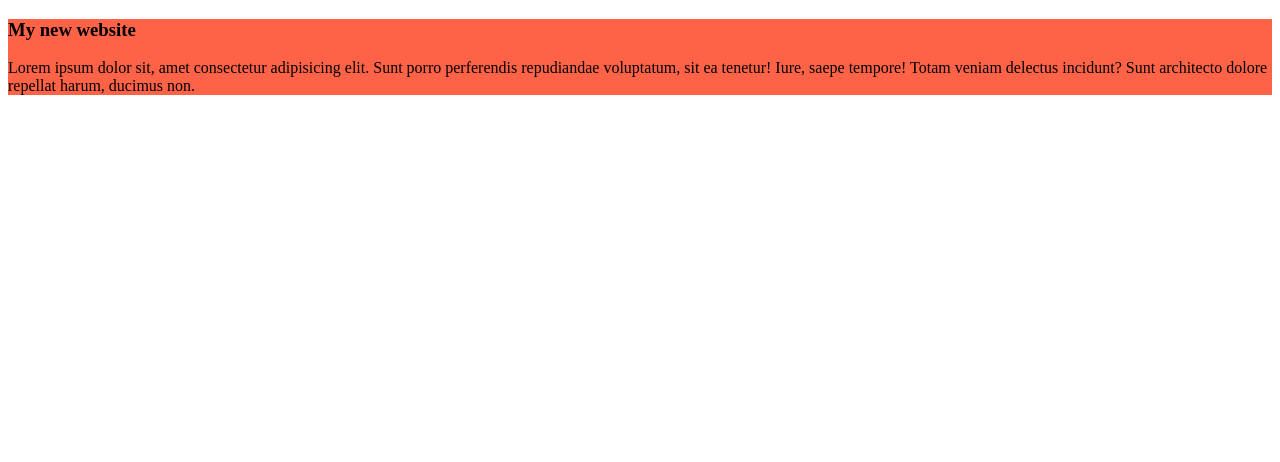
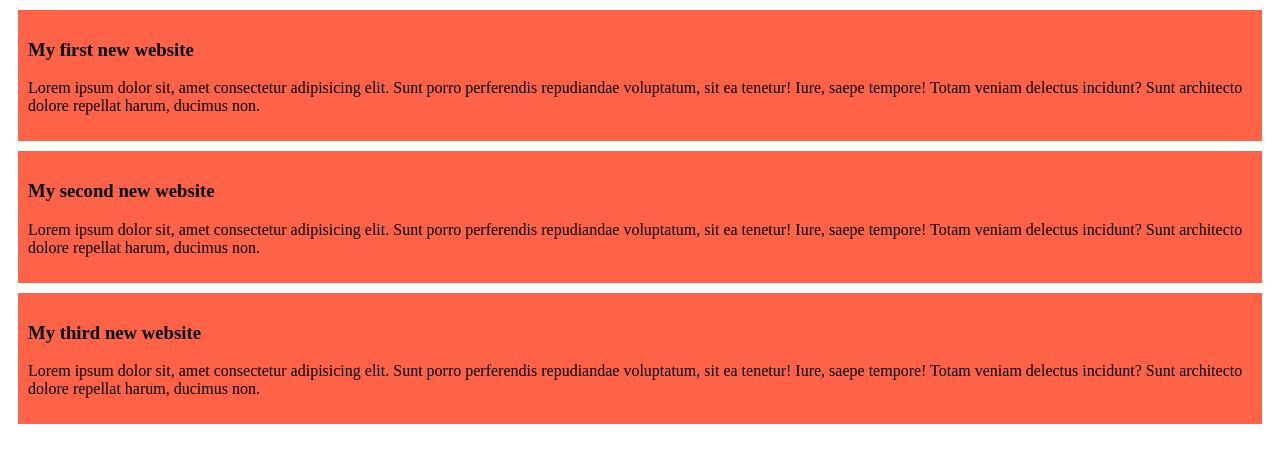
Before and after one commit to hamim680/my-simple-website, a plain HTML site: page index.html in a window 1280 px wide. Drawn offline with Linux system fonts and the light colour scheme.

Commit message:
added the second blog and the third blog

```diff
--- a/index.html
+++ b/index.html
@@ -9,7 +9,15 @@
 <body>
 
     <div>
-        <h3>My new website</h3>
+        <h3>My first new website</h3>
+        <p>Lorem ipsum dolor sit, amet consectetur adipisicing elit. Sunt porro perferendis repudiandae voluptatum, sit ea tenetur! Iure, saepe tempore! Totam veniam delectus incidunt? Sunt architecto dolore repellat harum, ducimus non.</p>
+    </div>
+    <div>
+        <h3>My second new website</h3>
+        <p>Lorem ipsum dolor sit, amet consectetur adipisicing elit. Sunt porro perferendis repudiandae voluptatum, sit ea tenetur! Iure, saepe tempore! Totam veniam delectus incidunt? Sunt architecto dolore repellat harum, ducimus non.</p>
+    </div>
+    <div>
+        <h3>My third new website</h3>
         <p>Lorem ipsum dolor sit, amet consectetur adipisicing elit. Sunt porro perferendis repudiandae voluptatum, sit ea tenetur! Iure, saepe tempore! Totam veniam delectus incidunt? Sunt architecto dolore repellat harum, ducimus non.</p>
     </div>
 
--- a/styles/style.css
+++ b/styles/style.css
@@ -1,3 +1,6 @@
-div{
+div {
     background-color: tomato;
+    margin: 10px;
+    padding: 10px;
+
 }
```
